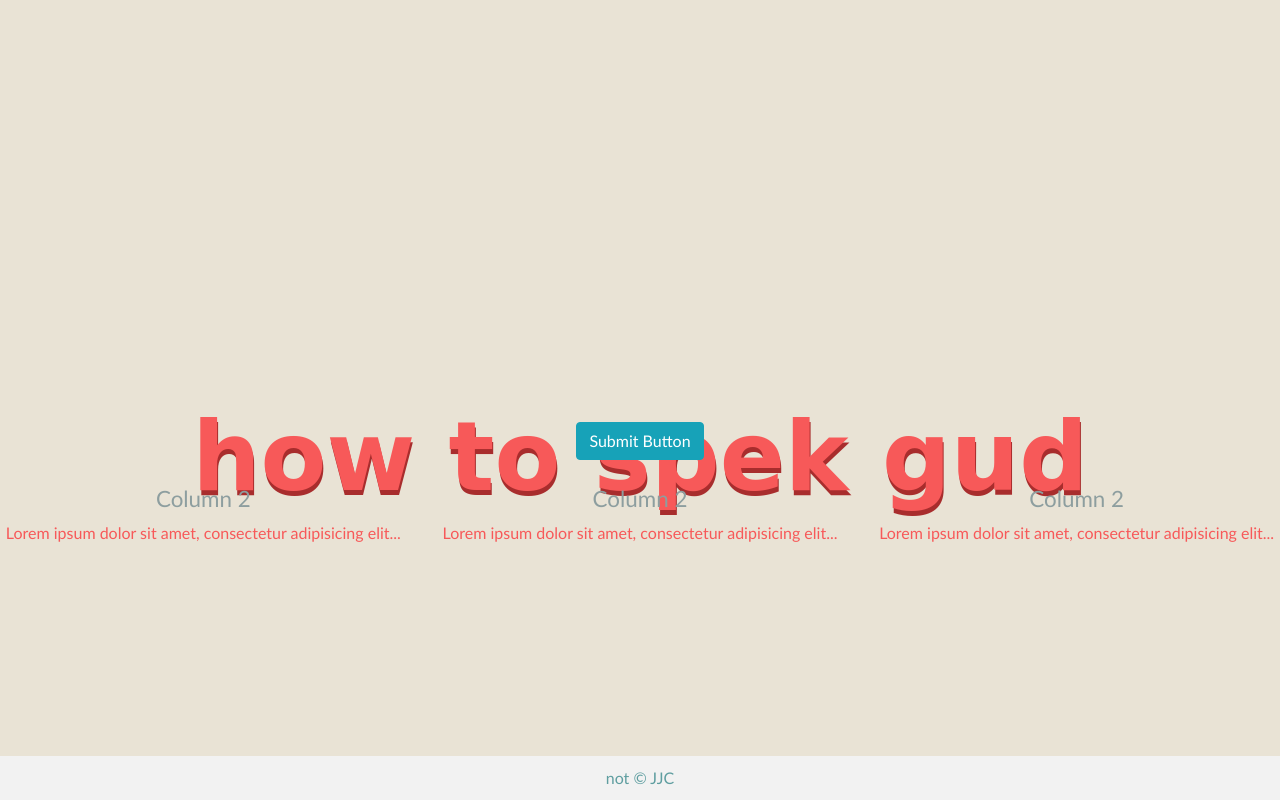
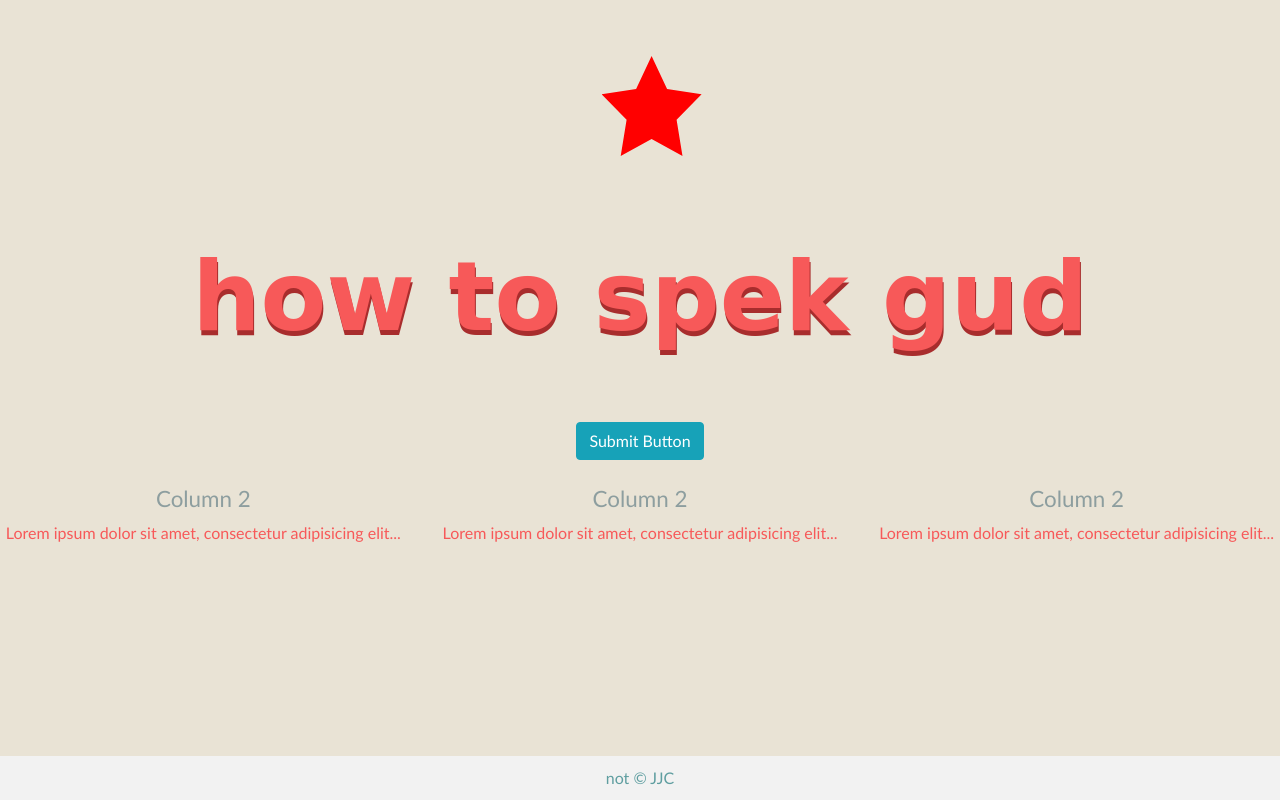
Before and after one commit to Jenny12321/ESPER, a plain HTML site: page index.html in a window 1280 px wide. Drawn offline with nearby package versions, Linux system fonts and the light colour scheme; a web font is replaced by a local one.

Commit message:
add star

```diff
--- a/index.html
+++ b/index.html
@@ -10,6 +10,9 @@
 </head>
 <body>
     <div id="container">
+        <div class="decor">
+            <div class="polygon"></div>
+        </div>
         <h1>how to spek gud</h1>
         <input type="submit" id="submitBtn" class="btn btn-info" value="Submit Button">
         <div class="row">
@@ -26,12 +29,14 @@
             <p>Lorem ipsum dolor sit amet, consectetur adipisicing elit...</p>
         </div>
         </div>
+    </div>
     <div id="contents">
         <div id="footer">
             <footer>not &copy; JJC</footer>
         </div>
     </div>
 
+    <script src="speech.js"></script>
     <script src="https://code.jquery.com/jquery-3.2.1.slim.min.js" integrity="sha384-KJ3o2DKtIkvYIK3UENzmM7KCkRr/rE9/Qpg6aAZGJwFDMVNA/GpGFF93hXpG5KkN" crossorigin="anonymous"></script>
     <script src="https://cdnjs.cloudflare.com/ajax/libs/popper.js/1.12.9/umd/popper.min.js" integrity="sha384-ApNbgh9B+Y1QKtv3Rn7W3mgPxhU9K/ScQsAP7hUibX39j7fakFPskvXusvfa0b4Q" crossorigin="anonymous"></script>
     <script src="https://maxcdn.bootstrapcdn.com/bootstrap/4.0.0/js/bootstrap.min.js" integrity="sha384-JZR6Spejh4U02d8jOt6vLEHfe/JQGiRRSQQxSfFWpi1MquVdAyjUar5+76PVCmYl" crossorigin="anonymous"></script>
--- a/speech.css
+++ b/speech.css
@@ -4,6 +4,8 @@
 
 #contents{
     background-color: #f2f2f2;
+    position:relative;
+    bottom:0;
 }
 
 h1{
@@ -14,7 +16,7 @@ h1{
     left: 0;
     margin: 0 0 auto;
     position:absolute;
-    top: 50%;
+    top: 30%;
     width: 100%;
 }
 
@@ -31,6 +33,12 @@ h3{
     color:#8d9e9f;
     font-size: 1.4em;
     text-align: center;
+}
+
+.decor {
+    position:absolute;
+    left:47%;
+    top:7%;
 }
 
 #container{
@@ -80,3 +88,16 @@ a{
     bottom:0;
     padding: 10px;
 }
+
+.polygon{
+    clip-path: polygon(50% 0%, 65.5% 32.9%, 100% 38.2%, 75% 63.8%, 80.9% 100%, 50% 82.9%, 19.1% 100%, 25% 63.8%, 0% 38.2%, 34.5% 32.9%);
+    background: red;
+    width: 100px;
+    height: 100px;
+    transition: all 2s ease;
+}
+
+.polygon:hover{
+    clip-path: polygon(50% 0%, 80.9% 7.2%, 97.5% 33.7%, 100% 64.6%, 79.4% 88.1%, 50% 100%, 20.6% 88.1%, 0% 64.6%, 2.5% 33.7%, 19.1% 7.2%);
+    background: blue;
+}
```
